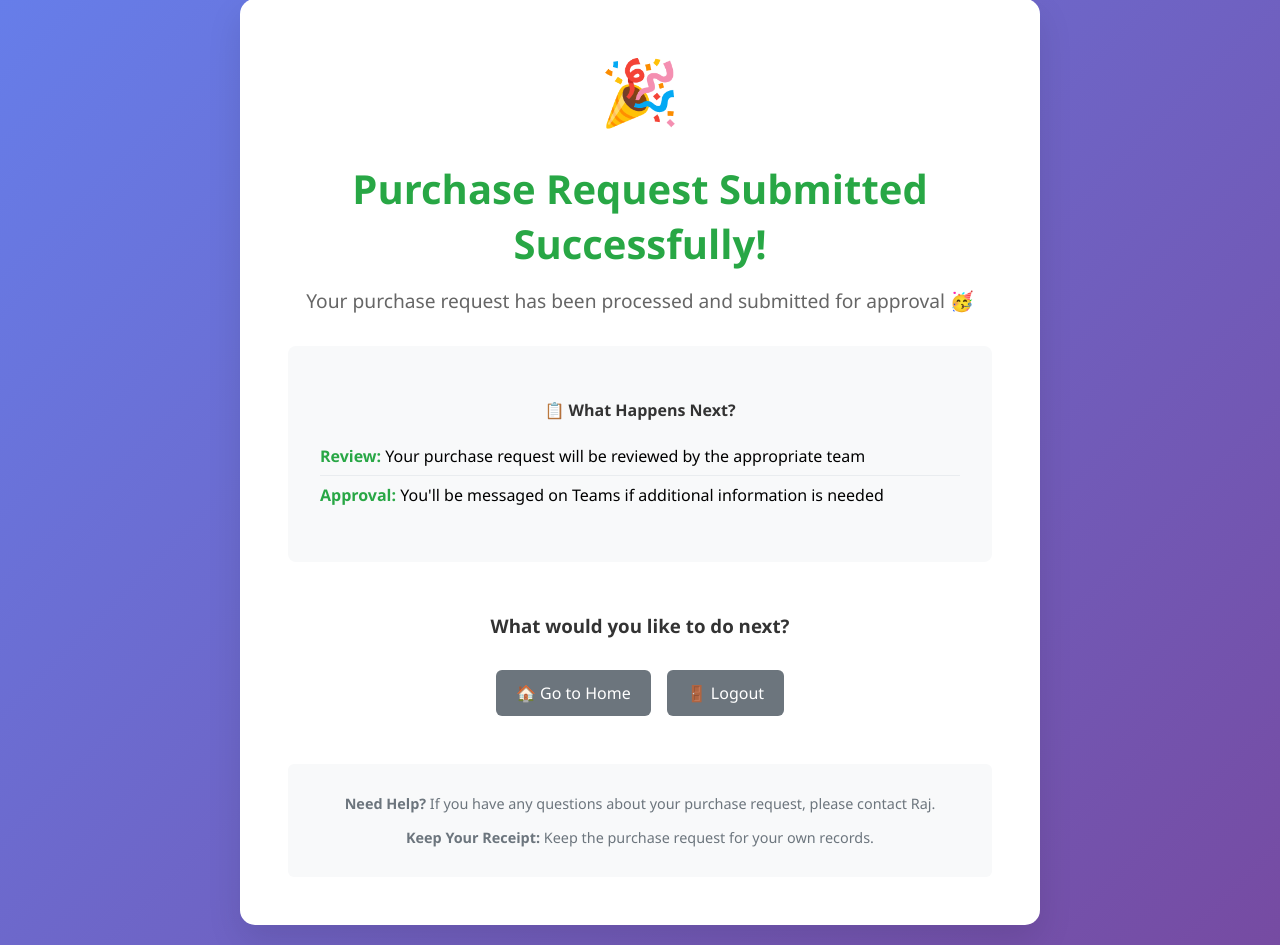
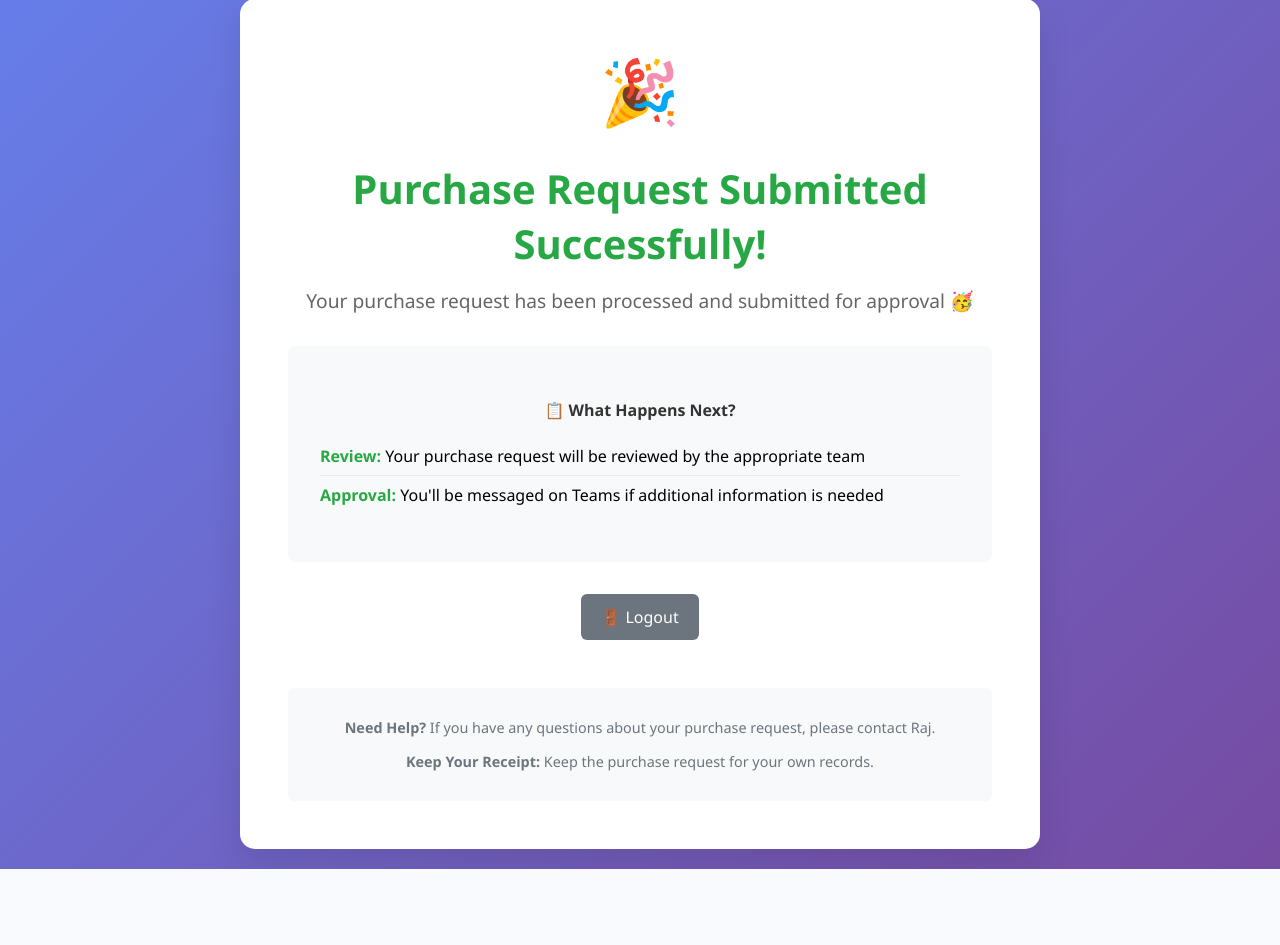
Before and after one commit to McMaster-Solar-Car-Project/purchase-request-site, a FastAPI app: page /success in a window 1280 px wide. Shown: the part 21-966 px from the top of the page. After the commit the page ends 890 px from the top, so only its background shows below. Run offline with FastAPI, Linux system fonts and the light colour scheme; the visitor is signed in with stand-in values (Sample User, id 1).

Commit message:
deleted go to home btn as per comment

```diff
--- a/src/templates/success.html
+++ b/src/templates/success.html
@@ -40,9 +40,6 @@
     </div>
 
     <div class="success-actions">
-      <h3>What would you like to do next?</h3>
-      <a href="/login"
-        class="success-btn-secondary">🏠 Go to Home</a>
       <a href="/logout" class="success-btn-secondary">🚪 Logout</a>
     </div>
 
```
